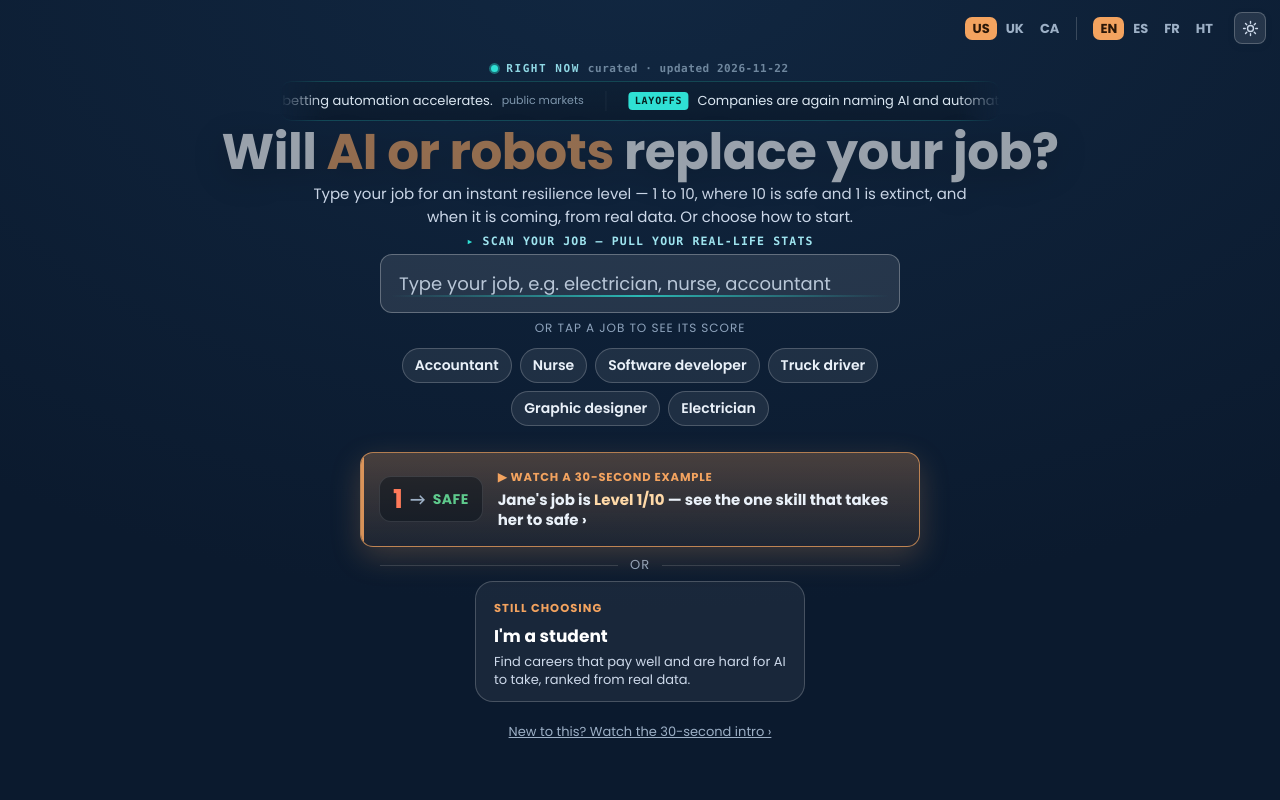
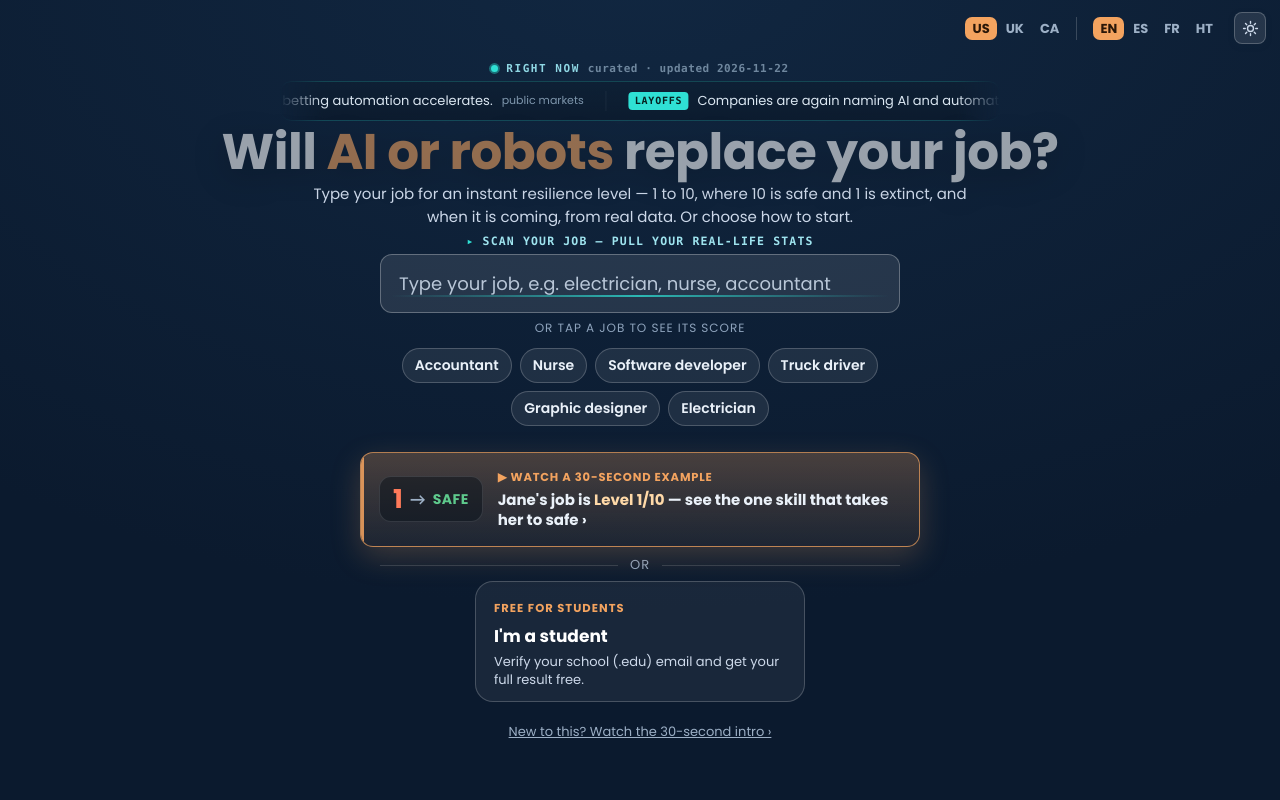
Before and after one commit to riddimrida22/jobcast, a Flask app: page / in a window 1280 px wide. Run offline with Flask 3, Linux system fonts and the light colour scheme; data comes from the database, SQL or seed files in the repository; data that the repository does not hold is empty.

Commit message:
Surface the free ladder: students-free on the landing + code in the buybar (#37)
Punch-list #5 / gap items. BB: "I don't see free for students anywhere on the landing."
- Landing "I'm a student" card now reads "Free for students" and links to /students/free
  (the .edu-verified free unlock), not the browse explorer. es/fr/ht updated.
- Site-wide freebar now points to /students/free with matching copy ("Unlock your full
  result free with your .edu").
- The side-rail card that also said "Free for students -> /students" is reframed to
  "Explore careers free" so "Free for students" means one thing (the unlock).
- Buybar now surfaces the launch discount persistently ("$2.99 with code JOBBREAK"),
  all four languages, so the cheap path is visible across the funnel.

Co-authored-by: Claude Opus 4.8 <noreply@anthropic.com>

```diff
--- a/server/i18n.py
+++ b/server/i18n.py
@@ -157,7 +157,7 @@ TRANSLATIONS = {
         "seo.terms.word": "Terms",
         # Buybar banner
         "bb.q": "Is your job safe from AI?",
-        "bb.txt": "Get your full Job Extinction Risk &amp; action plan",
+        "bb.txt": "Get your full plan &mdash; $2.99 with code JOBBREAK",
         "bb.cta": "$4.99 &#8250;",
     },
     "es": {
@@ -173,9 +173,9 @@ TRANSLATIONS = {
         "emp.ey": "Trabajas ahora",
         "emp.h": "Soy empleado",
         "emp.sub": "Mira qué tan expuesto está tu propio trabajo, o haz primero un recorrido rápido de cómo funciona.",
-        "stu.ey": "Aún decides",
+        "stu.ey": "Gratis para estudiantes",
         "stu.h": "Soy estudiante",
-        "stu.sub": "Encuentra carreras que pagan bien y son difíciles de automatizar, clasificadas con datos reales.",
+        "stu.sub": "Verifica tu correo escolar (.edu) y obtén tu resultado completo gratis.",
         # Intro explainer (Jobo)
         "intro.skip": "Omitir &rsaquo;",
         "intro.next": "Siguiente &rsaquo;",
@@ -322,7 +322,7 @@ TRANSLATIONS = {
         "seo.terms.word": "Términos",
         # Buybar banner
         "bb.q": "¿Tu trabajo está a salvo de la IA?",
-        "bb.txt": "Obtén tu Riesgo de extinción del empleo completo y un plan de acción",
+        "bb.txt": "Obtén tu plan completo &mdash; $2.99 con el código JOBBREAK",
         "bb.cta": "$4.99 &#8250;",
     },
     "fr": {
@@ -336,9 +336,9 @@ TRANSLATIONS = {
         "emp.ey": "Vous travaillez",
         "emp.h": "Je suis salarié",
         "emp.sub": "Voyez à quel point votre métier est exposé, ou faites d'abord un tour rapide du fonctionnement.",
-        "stu.ey": "Vous choisissez encore",
+        "stu.ey": "Gratuit pour les étudiants",
         "stu.h": "Je suis étudiant",
-        "stu.sub": "Trouvez des carrières bien payées et difficiles à automatiser, classées à partir de données réelles.",
+        "stu.sub": "Vérifiez votre e-mail scolaire (.edu) et obtenez votre résultat complet gratuitement.",
         "intro.skip": "Passer &rsaquo;",
         "intro.next": "Suivant &rsaquo;",
         "intro.go": "Voir où se situe mon métier &rsaquo;",
@@ -482,7 +482,7 @@ TRANSLATIONS = {
         "seo.terms.word": "Conditions",
         # Buybar banner
         "bb.q": "Votre emploi est-il à l'abri de l'IA ?",
-        "bb.txt": "Obtenez votre Risque de disparition du poste complet et un plan d'action",
+        "bb.txt": "Obtenez votre plan complet &mdash; 2,99 $ avec le code JOBBREAK",
         "bb.cta": "4,99 $ &#8250;",
     },
     "ht": {
@@ -496,9 +496,9 @@ TRANSLATIONS = {
         "emp.ey": "W ap travay kounye a",
         "emp.h": "Mwen se yon anplwaye",
         "emp.sub": "Gade konbyen travay ou ekspoze, oswa fè yon ti vizit rapid sou kijan li mache anvan.",
-        "stu.ey": "W ap chwazi toujou",
+        "stu.ey": "Gratis pou elèv",
         "stu.h": "Mwen se yon elèv",
-        "stu.sub": "Jwenn metye ki peye byen e ki difisil pou IA pran, klase ak vrè done.",
+        "stu.sub": "Verifye imèl lekòl ou (.edu) epi jwenn rezilta konplè ou gratis.",
         "intro.skip": "Sote &rsaquo;",
         "intro.next": "Pwochen &rsaquo;",
         "intro.go": "Gade kote travay mwen ye &rsaquo;",
@@ -642,7 +642,7 @@ TRANSLATIONS = {
         "seo.terms.word": "Kondisyon yo",
         # Buybar banner
         "bb.q": "Èske travay ou an pwoteje kont IA?",
-        "bb.txt": "Jwenn Risk pou travay la disparèt konplè ou a ak yon plan aksyon",
+        "bb.txt": "Jwenn plan konplè ou &mdash; $2.99 ak kòd JOBBREAK",
         "bb.cta": "$4.99 &#8250;",
     },
 }
--- a/server/templates/base.html
+++ b/server/templates/base.html
@@ -1461,9 +1461,9 @@
     <span class="bb-txt"><b>{{ t('bb.q', 'Is your job safe from AI?') }}</b> {{ t('bb.txt', 'Get your full Job Extinction Risk &amp; action plan') }}</span>
     <span class="bb-cta">{{ t('bb.cta', '$4.99 &#8250;') }}</span>
   </a>
-  <a class="freebar" href="/students" aria-label="Students: browse AI-risk data for every career, free">
-    <span><b>{{ t('fb.b', 'Free for students.') }}</b> {{ t('fb.txt', 'Browse the AI-risk data for every career, no charge.') }}</span>
-    <span class="fb-cta">{{ t('fb.cta', 'Explore free &#8250;') }}</span>
+  <a class="freebar" href="/students/free" aria-label="Students: unlock your full result free with a verified school email">
+    <span><b>{{ t('fb.b', 'Free for students.') }}</b> {{ t('fb.txt2', 'Unlock your full result free with your school (.edu) email.') }}</span>
+    <span class="fb-cta">{{ t('fb.cta2', 'Get it free &#8250;') }}</span>
   </a>
   {% endblock %}
   <script>
--- a/server/templates/index.html
+++ b/server/templates/index.html
@@ -122,10 +122,10 @@
   {# "I'm an employee" removed: typing or picking a job above IS the employee path (no
      redundant button). Student is the one distinct track. See funnel-score-then-sale. #}
   <div class="gate-paths">
-    <a class="gate-card" href="/students" id="aud-student">
-      <span class="gc-ey">{{ t('stu.ey', 'Still choosing') }}</span>
+    <a class="gate-card" href="/students/free" id="aud-student">
+      <span class="gc-ey">{{ t('stu.ey', 'Free for students') }}</span>
       <div class="gc-h">{{ t('stu.h', "I'm a student") }}</div>
-      <div class="gc-sub">{{ t('stu.sub', 'Find careers that pay well and are hard for AI to take, ranked from real data.') }}</div>
+      <div class="gc-sub">{{ t('stu.sub', 'Verify your school (.edu) email and get your full result free.') }}</div>
     </a>
   </div>
   <div class="gate-skip" style="margin-top:16px"><a href="#" class="js-intro-open">{{ t('intro.open', 'New to this? Watch the 30-second intro &#8250;') }}</a></div>
@@ -526,8 +526,8 @@
     <div class="side-title safe">Careers more resilient</div>
     <div class="side-sub">Live ratings &mdash; tap any job</div>
     <a href="/students" style="display:block;text-decoration:none;background:rgba(243,163,95,.12);border:1px solid rgba(243,163,95,.42);border-radius:12px;padding:12px 14px;margin:0 0 12px">
-      <div style="font-weight:800;color:var(--accent);font-size:14px">Free for students</div>
-      <div style="color:var(--muted);font-size:12.5px;margin-top:3px;line-height:1.35">Every career's AI-risk data, no charge. Explore safe options &#8250;</div>
+      <div style="font-weight:800;color:var(--accent);font-size:14px">Explore careers free</div>
+      <div style="color:var(--muted);font-size:12.5px;margin-top:3px;line-height:1.35">Every career's AI-risk data, no charge. Tap any job &#8250;</div>
     </a>
     <div class="ticker rev"><div class="ticker-inner">
       {% for o in least_exposed %}<a class="jobcard" href="/jobs/{{ o.soc }}" style="border-left:4px solid {{ famcol.get(o.soc[:2], '#9aa7b4') }}"><span class="jc-t">{{ o.title }}</span><span class="jc-score safe">{{ o.level }}</span></a>{% endfor %}
```
